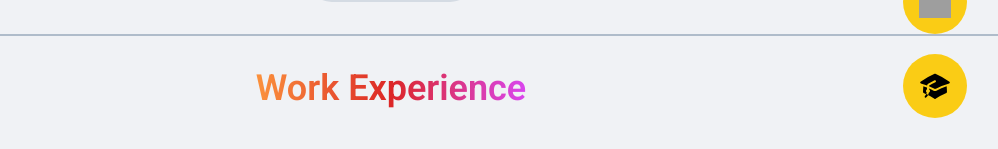
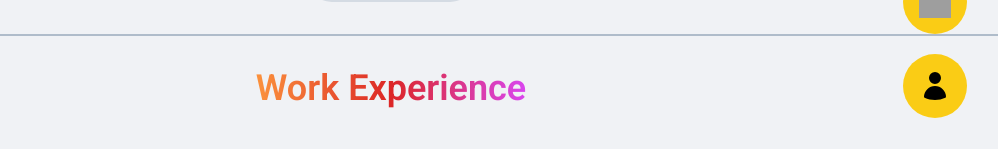
Before and after one commit to GustavoJBS/Portfolio, a Vue app: page / in a window 1280 px wide. Shown: the part 618-767 px from the top of the page, without its empty margins (249-1247 px from the left). Built offline with nearby package versions, Linux system fonts and the light colour scheme; grey boxes are pictures that could not be loaded.

Commit message:
Fix fixed buttons

```diff
--- a/src/components/NavigationButtons.vue
+++ b/src/components/NavigationButtons.vue
@@ -1,5 +1,8 @@
 <script lang="ts">
     import { defineComponent } from 'vue'
+    import AboutMe from '@/assets/svg/aboutme.svg'
+    import Works from '@/assets/svg/works.svg'
+    import Education from '@/assets/svg/aboutme.svg'
 
     export default defineComponent({
         data() {
@@ -7,19 +10,19 @@
                 routes: [
                     {
                         name: 'aboutme',
-                        icon: '/src/assets/svg/aboutme.svg'
+                        icon: AboutMe
                     },
                     {
                         name: 'works',
-                        icon: '/src/assets/svg/works.svg'
+                        icon: Works
                     },
                     {
                         name: 'education',
-                        icon: '/src/assets/svg/education.svg'
+                        icon: Education
                     }
                 ]
             }
-        }
+        },
     })
 </script>
 
```
